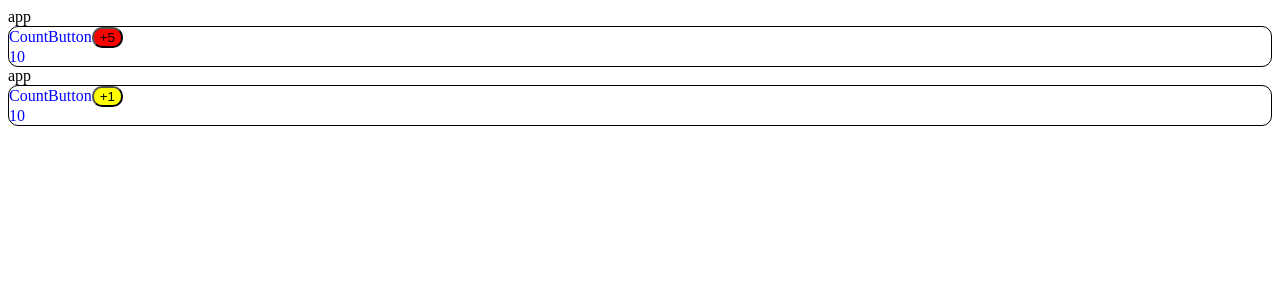
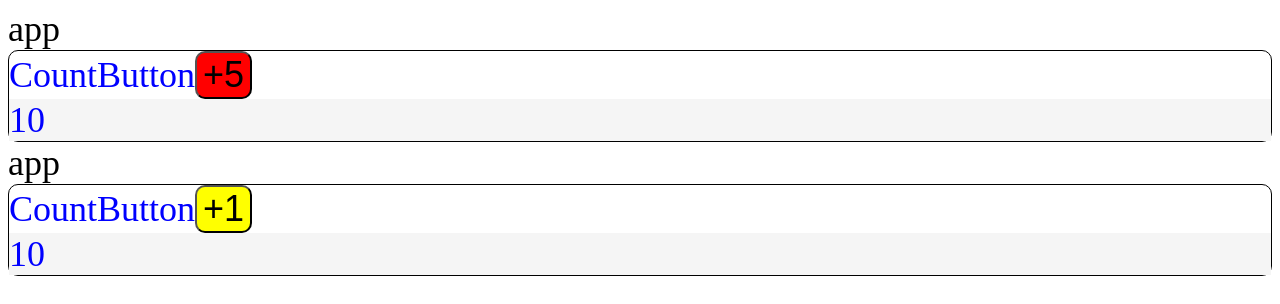
Before and after one commit to kaden175ck/Coding-Practice, a React (Create React App) app in the folder React/Real-Intro/lemon/: page / in a window 1280 px wide. Shown: the top 304 px of the page. Built offline with nearby package versions, Linux system fonts and the light colour scheme.

Commit message:
external style and industry standard

```diff
--- a/React/Real-Intro/lemon/src/components/App.js
+++ b/React/Real-Intro/lemon/src/components/App.js
@@ -1,5 +1,5 @@
 import React from 'react'
-import CountButton from './CountButton'
+import CountButton from './CountButton/CountButton'
 // render the countbutton inside the App component
 
 
--- /dev/null
+++ b/React/Real-Intro/lemon/src/components/CountButton/CountButton.css
@@ -0,0 +1,3 @@
+.count-display{
+    background: whitesmoke;
+}
--- a/React/Real-Intro/lemon/src/components/CountButton.js
+++ b/React/Real-Intro/lemon/src/components/CountButton/CountButton.js
@@ -1,5 +1,5 @@
 import React, { useState } from "react";
-
+import "./CountButton.css"
 
 
 // but you can always do regular function like
@@ -82,10 +82,12 @@
         border: "1px solid black",
         borderRadius:"10px",
     }
+
     const buttonStyles = {
         background: props.buttonColor,
         borderRadius:"10px",
     }
+
 
 
 
@@ -102,7 +104,7 @@
         {/* onClick is called props or attribute  */}
 
 
-        <div>{currentCount}</div>
+        <div className = {'count-display'}>{currentCount}</div>
         {/* we want this 0 to increment  */}
     </div>
     // all these components function must return JSX
--- a/React/Real-Intro/lemon/src/index.js
+++ b/React/Real-Intro/lemon/src/index.js
@@ -6,6 +6,10 @@
 import React from "react"
 import ReactDOM from "react-dom"
 import App from "./components/App"
+
+import "./styles/global.css"
+// the external stylesheet
+// two ways to style one in file one external
 
 // you see the old good friend root div in public/index.html
 // so you already know we did exact same thing in vanilla js
--- /dev/null
+++ b/React/Real-Intro/lemon/src/styles/global.css
@@ -0,0 +1,4 @@
+* {
+    font-size: 1.5rem;
+
+}
```
